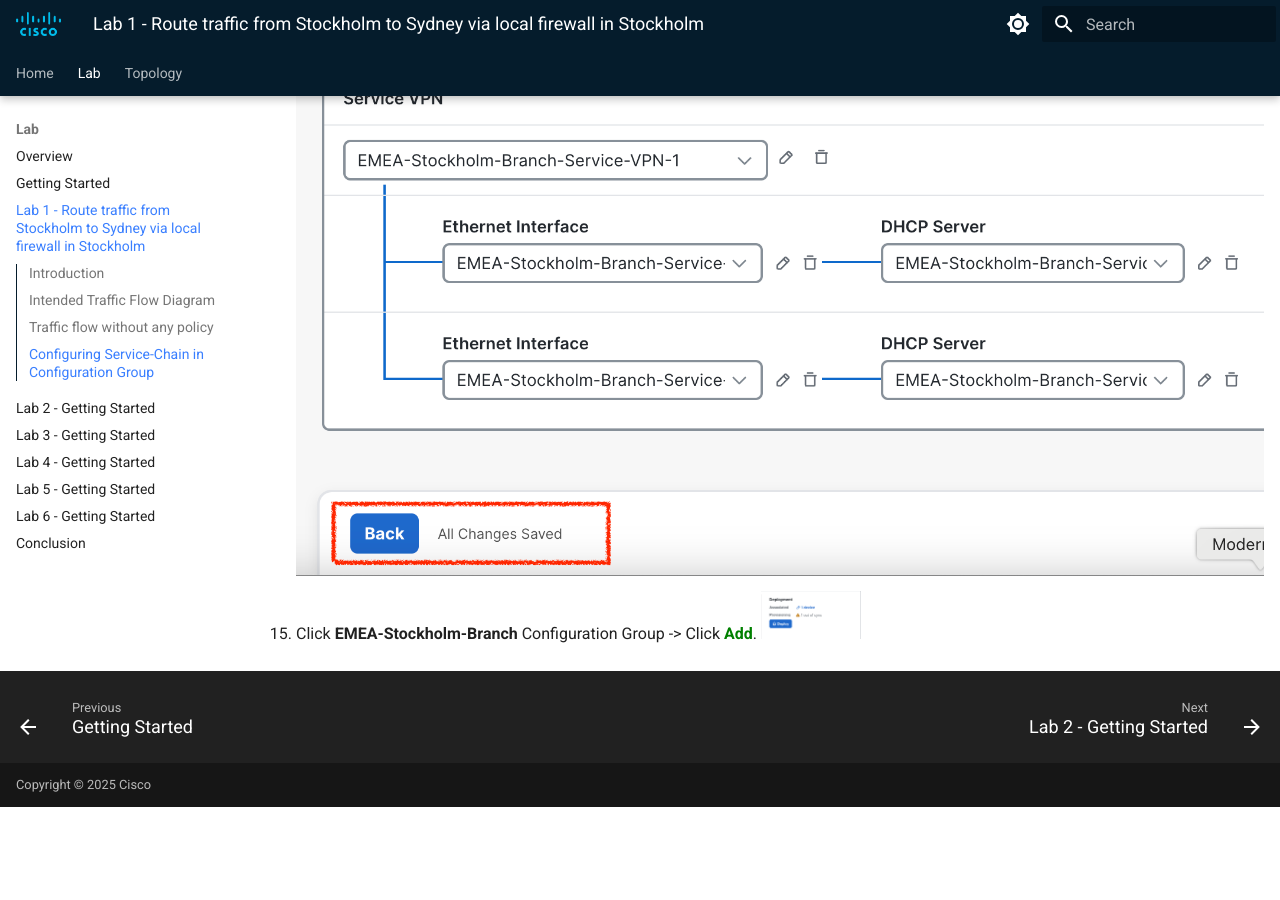
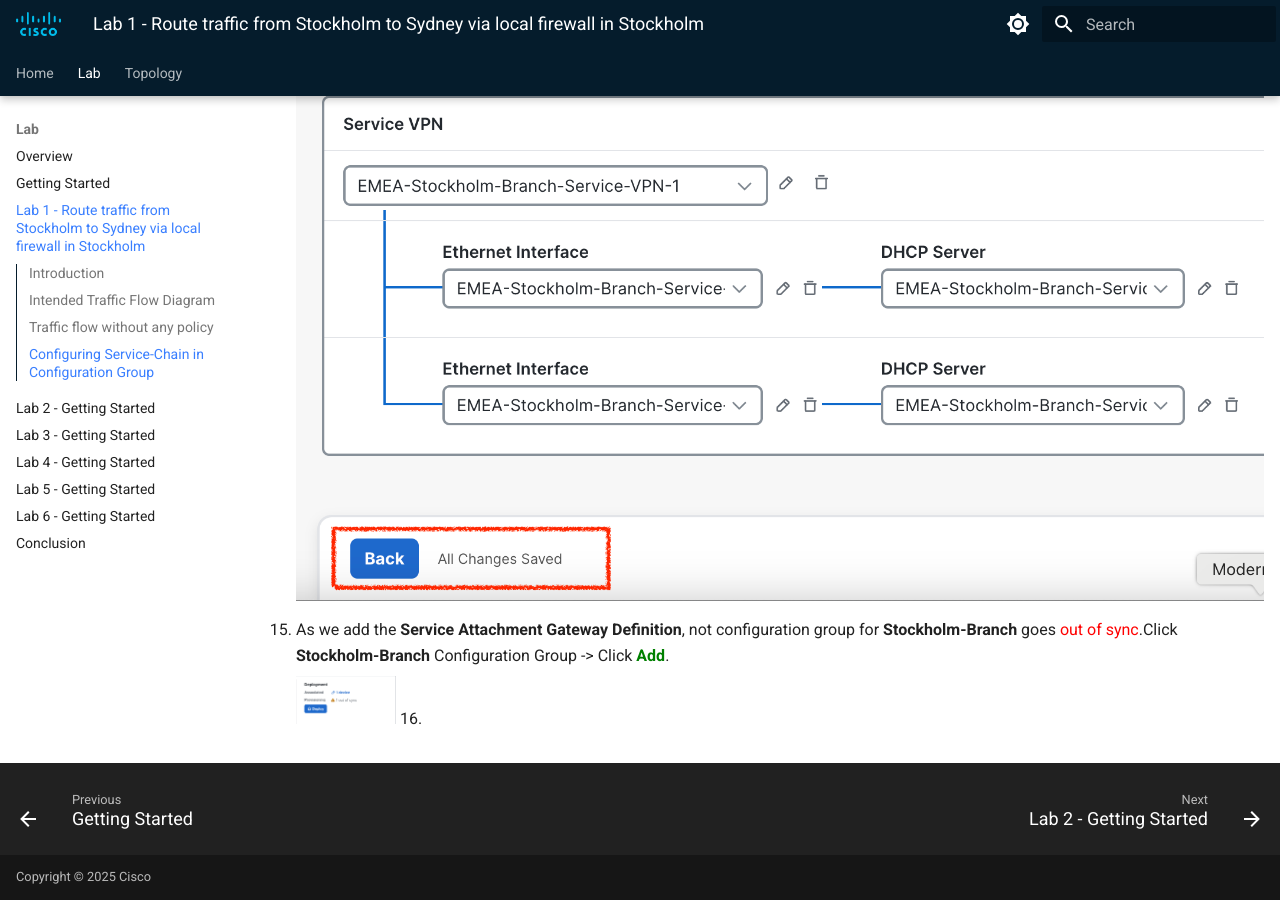
Before and after one commit to ciscodocs/ltrent-2008-clemea25, an MkDocs documentation site: the page built from docs/lab1_getting_started.md, in a window 1280 px wide and 900 px high, scrolled down 8998 px. Built offline with MkDocs 1.6.1 and Material for MkDocs 9.7.7, drawn with Linux system fonts in a browser that asks for light colours; before the commit the page ends 9805 px from its top, so only the background shows below that.

Commit message:
Scenario-1 guide

```diff
--- a/docs/lab1_getting_started.md
+++ b/docs/lab1_getting_started.md
@@ -118,9 +118,12 @@ Next, we will configure a service chain within the service-profile parcel in the
 11. Scroll down to **IPv4 Attachment**: <font color="orange">(1 Interface)</font>.
     ![Service Attachment Gateway Definition](./assets/S-1-figure-13.png)
 12. Enter **Service IPv4 Address <font color="blue">10.10.10.2</font>**. This is the IP address of **Stockholm Firewall (***<font color="green">Stockholm-FW</font>***)**.
-13. Enter SD-WAN Router Interface as **GigabitEthernet4** and click <font color="orange">**Save**</font>. The **GigabitEthernet4** interface on the **Stockholm-Branch** WAN-Edge router serves as the connection point for the **Stockholm-FW firewall**. This interface facilitates the integration of the firewall into the service chain, allowing traffic to be redirected through the firewall for inspection or policy enforcement as configured. The proper configuration of this interface is crucial for ensuring seamless communication between the WAN-Edge router and the firewall, enabling the desired security and traffic management features within the SD-WAN environment.
+13. Enter SD-WAN Router Interface as **GigabitEthernet4** and click <font color="orange">**Save**</font>.
     ![Service Attachment Gateway Definition](./assets/S-1-figure-14.png)
+    The **GigabitEthernet4** interface on the **Stockholm-Branch** WAN-Edge router serves as the connection point for the **Stockholm-FW firewall**. This interface facilitates the integration of the firewall into the service chain, allowing traffic to be redirected through the firewall for inspection or policy enforcement as configured. The proper configuration of this interface is crucial for ensuring seamless communication between the WAN-Edge router and the firewall, enabling the desired security and traffic management features within the SD-WAN environment.
 14. Click **Back** at bottom left.
     ![How to go back to Configuration Group](./assets/S-1-figure-15.png)
-15. Click **EMEA-Stockholm-Branch** Configuration Group -> Click **<font color="green">Add**</font>.
+15. As we add the **Service Attachment Gateway Definition**, not configuration group for **Stockholm-Branch** goes <font color="red">out of sync</font>.Click **Stockholm-Branch** Configuration Group -> Click **<font color="green">Add**</font>.
+
     ![Deoplying Configuration Group with Service Chain Definition](./assets/S-1-figure-16.png){width="100" height="100"}
+16.
```
